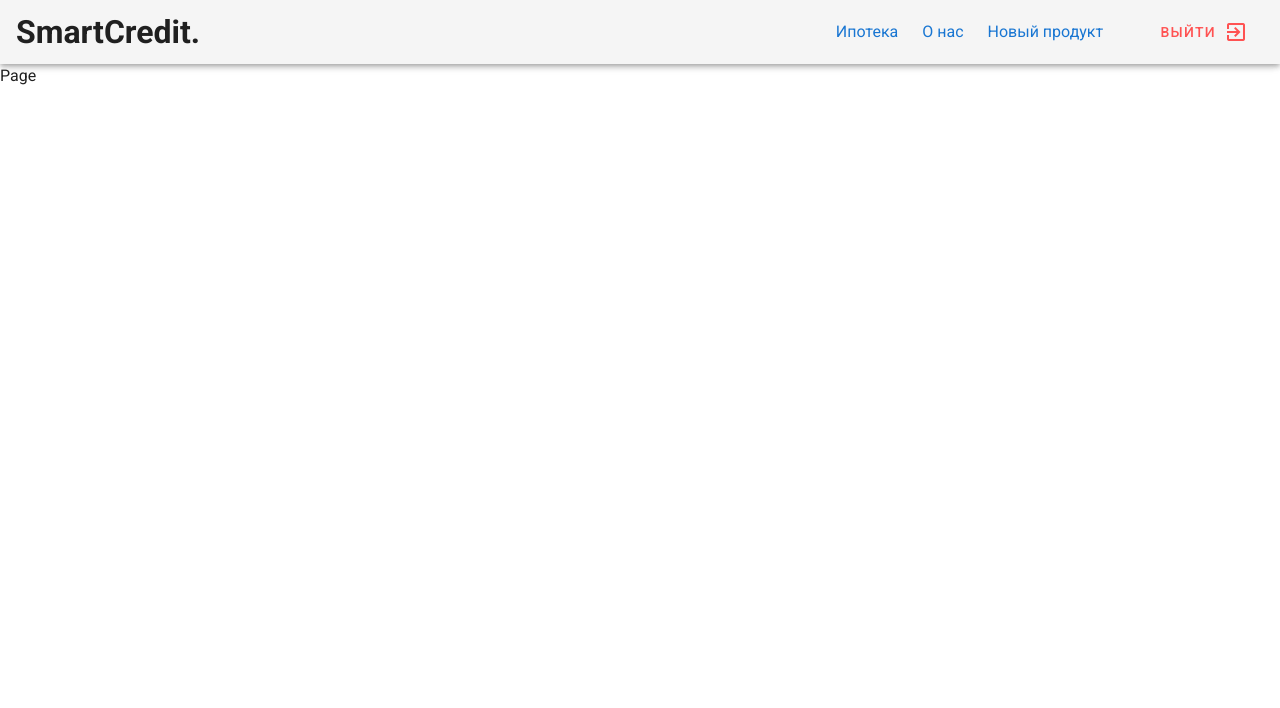
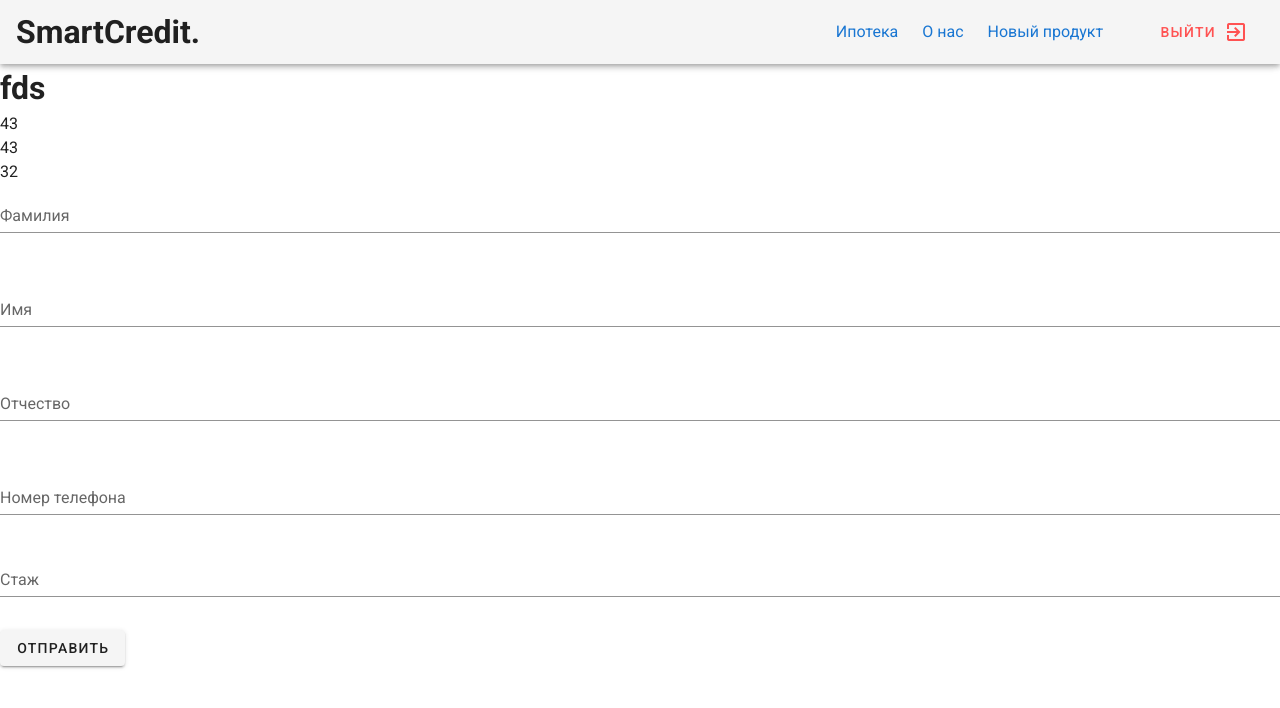
Before and after one commit to andrey477/finodays-hackathon, a Vue app: page /mortgage in a window 1280 px wide. Shown: the top 708 px of the page. Built offline with nearby package versions, Linux system fonts and the light colour scheme.

Commit message:
some features

```diff
--- a/src/api/mortgage.ts
+++ b/src/api/mortgage.ts
@@ -1,6 +1,7 @@
 import { Strategy } from '@/types/strategy';
 import { api } from '@/api/index';
 import { Mortgage } from '@/types/mortgage';
+import { CreditApplication } from '@/types/creditApplication';
 
 export const createNewMortgage = async (
   body: Partial<Strategy.Request>
@@ -22,3 +23,16 @@ export const getAllMortgages = async (): Promise<Mortgage.Data[]> => {
 
   return [];
 };
+
+export const getMortgage = async (
+  id: string
+): Promise<CreditApplication.Mortgage | null> => {
+  try {
+    const { data } = await api.get('/api/mortgage', { params: { id } });
+    return data;
+  } catch (error) {
+    console.error(error);
+  }
+
+  return null;
+};
--- /dev/null
+++ b/src/types/creditApplication.ts
@@ -0,0 +1,26 @@
+export declare namespace CreditApplication {
+  interface Data {
+    firstName: string;
+    lastName: string;
+    middleName: string;
+    phoneNumber: string;
+    additionalFields: AdditionalField[];
+  }
+
+  interface AdditionalField {
+    field: string;
+    value: string;
+  }
+
+  interface Mortgage {
+    name: string;
+    maxSum: number;
+    percent: number;
+    years: number;
+    strategy: StrategyFields[];
+  }
+
+  interface StrategyFields {
+    name: string;
+  }
+}
--- a/src/views/MortgagePage/MortgagePage.vue
+++ b/src/views/MortgagePage/MortgagePage.vue
@@ -1,11 +1,122 @@
 <template>
-  <div>Page</div>
+  <div>
+    <h1 v-if="mortgage && mortgage.name">{{ mortgage.name }}</h1>
+    <div v-if="mortgage && mortgage.percent">{{ mortgage.percent }}</div>
+    <div v-if="mortgage && mortgage.maxSum">{{ mortgage.maxSum }}</div>
+    <div v-if="mortgage && mortgage.years">{{ mortgage.years }}</div>
+    <v-form>
+      <v-row>
+        <v-col>
+          <v-text-field v-model="creditApplication.lastName" label="Фамилия" />
+        </v-col>
+      </v-row>
+      <v-row>
+        <v-col>
+          <v-text-field v-model="creditApplication.firstName" label="Имя" />
+        </v-col>
+      </v-row>
+      <v-row>
+        <v-col>
+          <v-text-field
+            v-model="creditApplication.middleName"
+            label="Отчество"
+          />
+        </v-col>
+      </v-row>
+      <v-row>
+        <v-col>
+          <v-text-field
+            v-model="creditApplication.phoneNumber"
+            label="Номер телефона"
+          />
+        </v-col>
+      </v-row>
+      <div v-if="mortgage">
+        <v-row v-for="(field, index) in mortgage.strategy" :key="field.name">
+          <v-col>
+            <v-text-field
+              v-model="creditApplication.additionalFields[index].value"
+              :label="field.name"
+            />
+          </v-col>
+        </v-row>
+      </div>
+      <v-row>
+        <v-col>
+          <v-btn type="submit">Отправить</v-btn>
+        </v-col>
+      </v-row>
+    </v-form>
+  </div>
 </template>
 
 <script lang="ts">
 import Component from 'vue-class-component';
 import Vue from 'vue';
+import { CreditApplication } from '@/types/creditApplication';
+import { getMortgage } from '@/api/mortgage';
+import { Watch } from 'vue-property-decorator';
 
 @Component
-export default class MortgagePage extends Vue {}
+export default class MortgagePage extends Vue {
+  creditApplication: CreditApplication.Data = {
+    firstName: '',
+    lastName: '',
+    middleName: '',
+    phoneNumber: '',
+    additionalFields: [],
+  };
+
+  loading = false;
+
+  mortgage: CreditApplication.Mortgage | null = null;
+
+  id = '';
+
+  created(): void {
+    this.id = this.$route.params.id ?? '';
+    this.fetchMortgage();
+  }
+
+  @Watch('creditApplication', { deep: true })
+  changeCreditApplication(value: any): void {
+    console.log(this.creditApplication);
+  }
+
+  async fetchMortgage(): Promise<void> {
+    try {
+      this.loading = true;
+      // this.mortgage = await getMortgage(this.id);
+      this.mortgage = {
+        name: 'fds',
+        years: 32,
+        maxSum: 43,
+        percent: 43,
+        strategy: [
+          {
+            name: 'Стаж',
+          },
+        ],
+      };
+      this.addFields();
+    } catch (error) {
+      console.error(error);
+    } finally {
+      this.loading = false;
+    }
+  }
+
+  addFields(): void {
+    this.mortgage?.strategy.forEach((item, index) => {
+      this.creditApplication.additionalFields[index] = {
+        field: item.name,
+        value: '',
+      };
+    });
+  }
+
+  // async handleSubmit(): void {
+  //
+  // }
+}
 </script>
```
